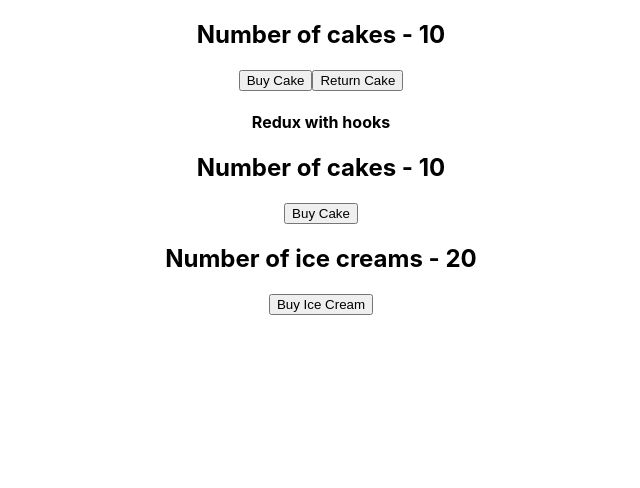
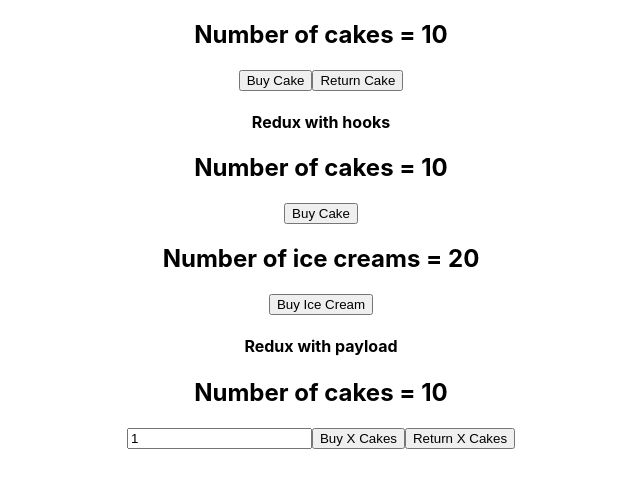
Before and after one commit to saahil0826/redux-tut, a React (Create React App) app: page / in a window 1280 px wide. Shown: the top 488 px of the page, without its empty margins (319-959 px from the left). Built offline with nearby package versions, Linux system fonts and the light colour scheme.

Commit message:
Action payload

```diff
--- a/src/App.js
+++ b/src/App.js
@@ -2,7 +2,8 @@
 import './App.css'
 import CakeContainer from './components/CakeContainer.js'
 import IceCreamContainer from './components/IceCreamContainer.js'
-import HooksCakeContainer from './components/HooksCakeContainer'
+import HooksCakeContainer from './components/HooksCakeContainer.js'
+import NewCakeContainer from './components/NewCakeContainer.js'
 
 import { Provider } from 'react-redux'
 import { createStore, applyMiddleware } from 'redux'
@@ -20,6 +21,7 @@
       <CakeContainer/>
       <HooksCakeContainer />
       <IceCreamContainer />
+      <NewCakeContainer />
       </div>
     </Provider>
   )
--- a/src/components/CakeContainer.js
+++ b/src/components/CakeContainer.js
@@ -6,7 +6,7 @@
 function CakeContainer(props) {
   return (
     <div>
-      <h2>Number of cakes - {props.numOfCakes} </h2>
+      <h2>Number of cakes = {props.numOfCakes} </h2>
       <button onClick={props.buyCake}>Buy Cake</button>
       <button onClick={props.returnCake}>Return Cake</button>
     </div>
@@ -14,7 +14,6 @@
 }
 
 const mapStateToProps = state => {
-  console.log(state);
   return {
     numOfCakes: state.cake.numOfCakes
   };
--- a/src/components/HooksCakeContainer.js
+++ b/src/components/HooksCakeContainer.js
@@ -9,7 +9,7 @@
   return (
     <div>
     <h4>Redux with hooks</h4>
-      <h2>Number of cakes - {numOfCakes} </h2>
+      <h2>Number of cakes = {numOfCakes} </h2>
       <button onClick={() => dispatch(buyCake())}>Buy Cake</button>
     </div>
   )
--- a/src/components/IceCreamContainer.js
+++ b/src/components/IceCreamContainer.js
@@ -5,14 +5,13 @@
 function IceCreamContainer(props) {
   return (
     <div>
-      <h2>Number of ice creams - {props.numOfIceCreams} </h2>
+      <h2>Number of ice creams = {props.numOfIceCreams} </h2>
       <button onClick={props.buyIceCream}>Buy Ice Cream</button>
     </div>
   );
 }
 
 const mapStateToProps = state => {
-  console.log(state);
   return {
     numOfIceCreams: state.iceCream.numOfIceCreams
   };
--- /dev/null
+++ b/src/components/NewCakeContainer.js
@@ -0,0 +1,36 @@
+import React, { useState } from "react";
+import { connect } from "react-redux";
+import { buyCake } from "../redux/cake/cakeActions.js";
+import { returnCake } from "../redux/cake/cakeActions.js";
+
+function NewCakeContainer(props) {
+  const [number, setNumber] = useState(1);
+  return (
+    <div>
+    <h4>Redux with payload</h4>
+      <h2>Number of cakes = {props.numOfCakes} </h2>
+      <input
+        type="text"
+        value={number}
+        onChange={e => setNumber(e.target.value)}
+      />
+      <button onClick={() => props.buyCake(number)}>Buy X Cakes</button>
+      <button onClick={() => props.returnCake(number)}>Return X Cakes</button>
+    </div>
+  );
+}
+
+const mapStateToProps = state => {
+  return {
+    numOfCakes: state.cake.numOfCakes
+  };
+};
+
+const mapDispatchToProps = dispatch => {
+  return {
+    buyCake: number => dispatch(buyCake(number)),
+    returnCake: number => dispatch(returnCake(number))
+  };
+};
+
+export default connect(mapStateToProps, mapDispatchToProps)(NewCakeContainer);
--- a/src/redux/cake/cakeActions.js
+++ b/src/redux/cake/cakeActions.js
@@ -1,15 +1,16 @@
-import { BUY_CAKE } from './cakeType.js'
-import { RETURN_CAKE } from './cakeType.js'
+import { BUY_CAKE } from "./cakeType.js";
+import { RETURN_CAKE } from "./cakeType.js";
 
+export const buyCake = (number = 1) => {
+  return {
+    type: BUY_CAKE,
+    payload: number
+  };
+};
 
-export const buyCake = () => {
+export const returnCake = (number = 1) => {
   return {
-    type: BUY_CAKE
-  }
-}
-
-export const returnCake = () => {
-  return {
-    type: RETURN_CAKE
-  }
-}
+    type: RETURN_CAKE,
+    payload: number
+  };
+};
--- a/src/redux/cake/cakeReducer.js
+++ b/src/redux/cake/cakeReducer.js
@@ -1,5 +1,5 @@
 import { BUY_CAKE } from "./cakeType.js";
-import { RETURN_CAKE } from './cakeType.js'
+import { RETURN_CAKE } from "./cakeType.js";
 
 const initialState = {
   numOfCakes: 10
@@ -10,13 +10,13 @@
     case BUY_CAKE:
       return {
         ...state,
-        numOfCakes: state.numOfCakes - 1
+        numOfCakes: state.numOfCakes - action.payload
+      }
+    case RETURN_CAKE:
+      return {
+        ...state,
+        numOfCakes: state.numOfCakes + action.payload
       };
-      case RETURN_CAKE:
-        return {
-          ...state,
-          numOfCakes: state.numOfCakes + 1
-        };
 
     default:
       return state;
```
Also changed, not shown: 1 other file (tests, documents, lock files or other folders).
